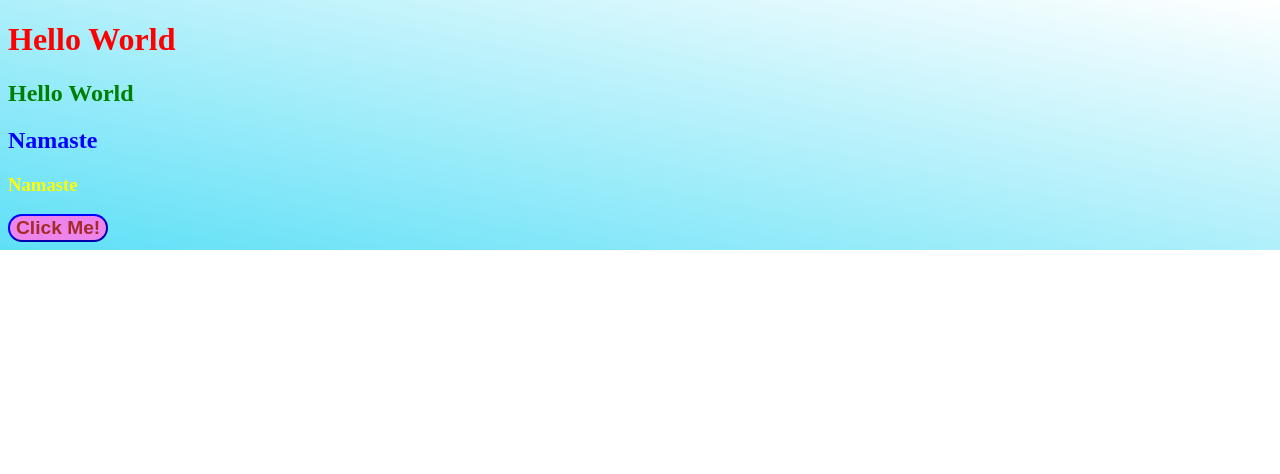
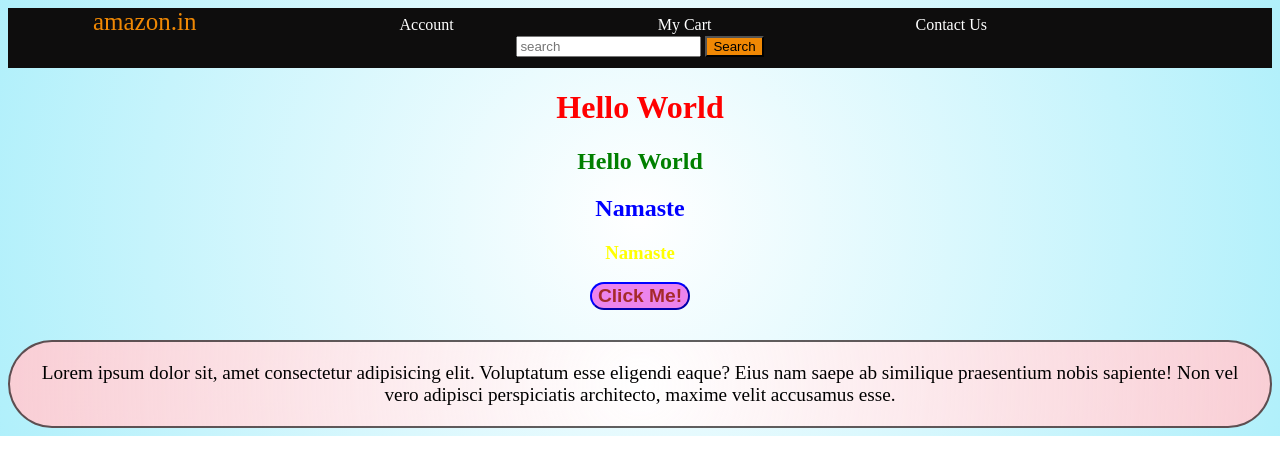
Before and after one commit to ShubhamDhatwalia/CSS-Practice, a plain HTML site: page index.html in a window 1280 px wide. Drawn offline with Linux system fonts and the light colour scheme.

Commit message:
practice

```diff
--- a/index.html
+++ b/index.html
@@ -10,12 +10,27 @@
     </style>
 </head>
 <body>
+
+    <div id="navBar">
+        <a href="#" id="logo">amazon.in</a>
+        <a href="#">Account</a>
+        <a href="#">My Cart</a>
+        <a href="#">Contact Us</a>
+
+        <input type="text" placeholder="search">
+        <button>Search</button>
+
+    </div>
+
+
+
     <h1 style="color: red;">Hello World</h1>
     <h2>Hello World</h2>
     <h2 style="color:blue;">Namaste</h2>
     <h3>Namaste</h3>
-    <button>Click Me!</button>
+    <button id="b1">Click Me!</button>
 
+    <div id="first">Lorem ipsum dolor sit, amet consectetur adipisicing elit. Voluptatum esse eligendi eaque? Eius nam saepe ab similique praesentium nobis sapiente! Non vel vero adipisci perspiciatis architecto, maxime velit accusamus esse.</div>
 
 
 </body>
--- a/style.css
+++ b/style.css
@@ -1,5 +1,5 @@
 h3{color: yellow;}
-button{
+#b1{
     background-color: rgb(236, 132, 236);
     color: brown;
     font-weight:bolder;
@@ -10,9 +10,42 @@ button{
 }
 body{
 
-    background-image : linear-gradient(to bottom left, white, rgba(64, 218, 245, 0.842));
+    background-image : radial-gradient( circle at center, white, rgba(64, 218, 245, 0.411));
     background-repeat: no-repeat;
     background-size: cover;
     background-position: center;
     height: 100%;
+    text-align: center;
 }
+#first{
+    background-color: pink;
+    padding: 20px;
+    margin-top: 30px;
+    font-size: larger;
+    background-image: radial-gradient(circle at center, white, rgba(241, 225, 227, 0.425));
+    border-color: rgba(0, 0, 0, 0.623);
+    border-width: 2px;
+    border-style: solid;
+    border-radius: 50px;
+}
+
+#navBar{
+    background-color: rgb(14, 13, 13);
+    height: 60px;
+    margin-top: 0px;
+    padding: 0px;
+
+}
+a{
+    color: white;
+    margin-right: 200px;
+    text-decoration: none;
+}
+button{
+    background-color: #f08804;
+}
+
+#logo{
+    color: #f08804;
+    font-size: 25px;
+}
```
